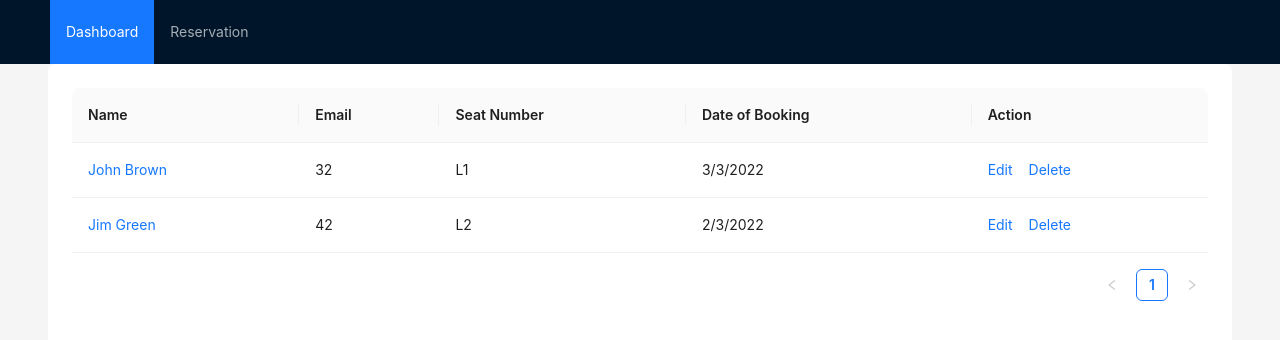
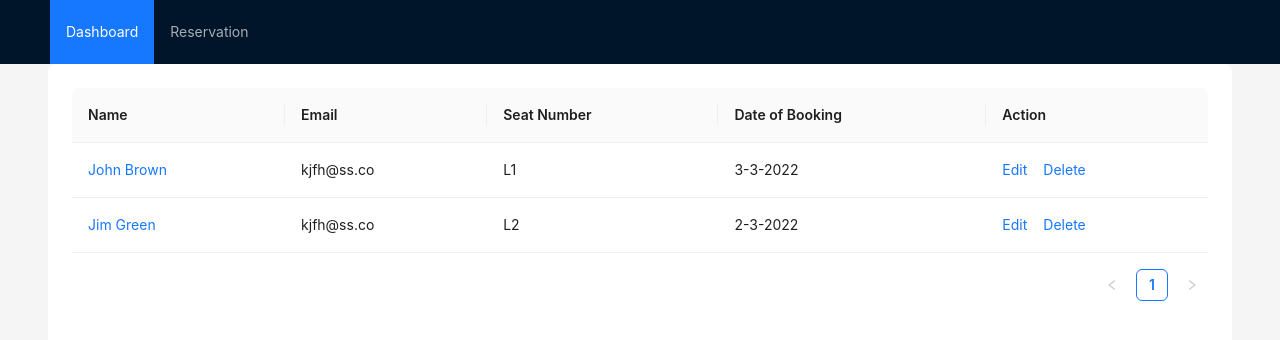
Before and after one commit to dhruvigoyani/busTicketBooking, a React (Create React App) app: page / in a window 1280 px wide. Shown: the top 340 px of the page. Built offline with nearby package versions, Linux system fonts and the light colour scheme.

Commit message:
Manage edit functionality of ticket

```diff
--- a/src/description/dashboard.description.js
+++ b/src/description/dashboard.description.js
@@ -44,15 +44,15 @@ export const data = [
     {
         key: '1',
         name: 'John Brown',
-        email: 32,
+        email: 'kjfh@ss.co',
         seatNumber: 'L1',
-        dateOfBooking: '3/3/2022',
+        dateOfBooking: '3-3-2022',
     },
     {
         key: '2',
         name: 'Jim Green',
-        email: 42,
+        email: 'kjfh@ss.co',
         seatNumber: 'L2',
-        dateOfBooking: '2/3/2022',
+        dateOfBooking: '2-3-2022',
     },
 ];
--- a/src/hook/useDashboard.hook.js
+++ b/src/hook/useDashboard.hook.js
@@ -1,18 +1,26 @@
 import { useEffect, useState } from "react";
 import { useSelector } from "react-redux";
 import { data } from "../description/dashboard.description";
+import { Form } from "antd";
+import { equal } from "../utils/javascript";
 
 const useDashboard = () => {
     const reserveTicketData = useSelector((state) => state?.form?.reserveTicketData);
+    const [form] = Form.useForm();
 
+    const [toggleModal, setToggleModal] = useState(false)
     const [ticketData, setTicketData] = useState([])
+    const [key, setKey] = useState(null)
+    const handleCancel = () => setToggleModal(false)
 
     useEffect(() => {
         setTicketData([...data, ...reserveTicketData])
     }, [])
 
     const handleEdit = (record) => {
-        console.log('object :>> ', record);
+        form.setFieldsValue(record);
+        setKey(record?.key)
+        setToggleModal(true)
     }
 
     const handleDelete = (key) => {
@@ -20,8 +28,27 @@ const useDashboard = () => {
         setTicketData(updatedData);
     }
 
+    const onFinish = (values) => {
+        const updatedData = ticketData.map(item => {
+            if (equal(item?.key, key)) {
+                return { ...item, ...values };
+            }
+            return item;
+        });
+
+        setTicketData(updatedData);
+        setKey(null)
+        handleCancel()
+    }
+
     return {
-        handleEdit, handleDelete, ticketData
+        handleEdit,
+        handleDelete,
+        ticketData,
+        toggleModal,
+        handleCancel,
+        onFinish,
+        form
     }
 }
 
--- a/src/hook/useReservation.hook.js
+++ b/src/hook/useReservation.hook.js
@@ -22,9 +22,7 @@ const useReservation = () => {
         form.resetFields();
 
     };
-    const onFinishFailed = (errorInfo) => {
-        console.log('Failed:', errorInfo);
-    };
-    return { toggleModal, handleToggleModal, handleCancel, onFinish, onFinishFailed, form }
+
+    return { toggleModal, handleToggleModal, handleCancel, onFinish, form }
 }
 export default useReservation
--- a/src/presentation/dashboard/Dashboard.jsx
+++ b/src/presentation/dashboard/Dashboard.jsx
@@ -1,9 +1,31 @@
 import { Table } from "antd";
 import { columns } from "../../description/dashboard.description";
 import useDashboard from "../../hook/useDashboard.hook";
+import ReservationForm from "../../shared/ReservationForm";
+import { EDIT_TICKET } from "../../utils/constant";
 
 const Dashboard = () => {
-    const { handleEdit, handleDelete, ticketData } = useDashboard()
-    return <Table columns={columns(handleEdit, handleDelete)} dataSource={ticketData} />
+    const {
+        handleEdit,
+        handleDelete,
+        ticketData,
+        toggleModal,
+        handleCancel,
+        onFinish,
+        form
+    } = useDashboard()
+    return <>
+        <Table columns={columns(handleEdit, handleDelete)} dataSource={ticketData} />
+        <ReservationForm
+            {...{
+                toggleModal,
+                handleCancel,
+                title: EDIT_TICKET,
+                onFinish,
+                form,
+                isEdit: true
+            }}
+        />
+    </>
 }
 export default Dashboard;
--- a/src/presentation/reservation/Reservation.jsx
+++ b/src/presentation/reservation/Reservation.jsx
@@ -1,15 +1,23 @@
 import useReservation from "../../hook/useReservation.hook";
 import BTBButton from "../../shared/BTBButton";
 import ReservationForm from "../../shared/ReservationForm";
-import { RESERVE_TICKET_TITLE } from "../../utils/constant";
+import { BOOK_TICKET, RESERVE_TICKET_TITLE } from "../../utils/constant";
 
 const Reservation = () => {
-    const { toggleModal, handleToggleModal, handleCancel, onFinish, onFinishFailed, form } = useReservation()
+    const { toggleModal, handleToggleModal, handleCancel, onFinish, form } = useReservation()
 
 
     return <>
-        <BTBButton onClick={handleToggleModal}>Book a ticket</BTBButton>
-        <ReservationForm {...{ toggleModal, handleCancel, title: RESERVE_TICKET_TITLE, onFinish, onFinishFailed, form }} />
+        <BTBButton onClick={handleToggleModal}>{BOOK_TICKET}</BTBButton>
+        <ReservationForm
+            {...{
+                toggleModal,
+                handleCancel,
+                title: RESERVE_TICKET_TITLE,
+                onFinish,
+                form
+            }}
+        />
     </>
 }
 export default Reservation;
--- a/src/shared/ReservationForm.jsx
+++ b/src/shared/ReservationForm.jsx
@@ -8,7 +8,7 @@ import BTBInput from "./BTBInput"
 import BTBModal from "./BTBModal"
 import BTBSelect from "./BTBSelect"
 
-const ReservationForm = ({ toggleModal, handleCancel, title, onFinish, onFinishFailed, form }) =>
+const ReservationForm = ({ toggleModal, handleCancel, title, onFinish, onFinishFailed, form, isEdit }) =>
     <BTBModal  {...{ handleCancel, open: toggleModal, title }}>
         <BTBForm
             {...{ onFinish, onFinishFailed, form }}
@@ -16,13 +16,13 @@ const ReservationForm = ({ toggleModal, handleCancel, title, onFinish, onFinishF
             {reservationField?.map((field) =>
                 <BTBFormItem {...field}>
                     {ternary(equal(field?.type, 'select'),
-                        <BTBSelect options={[{
-                            value: 'jack',
-                            label: 'Jack',
+                        <BTBSelect disabled={isEdit} options={[{
+                            value: 'l1',
+                            label: 'L1',
                         },
                         {
-                            value: 'lucy',
-                            label: 'Lucy',
+                            value: 'l2',
+                            label: 'L2',
                         },
                         ]} />,
                         <BTBInput {...field} />)}
--- a/src/utils/constant.js
+++ b/src/utils/constant.js
@@ -5,3 +5,7 @@ export const RESERVE_TICKET_TITLE = 'Reserve a ticket'
 export const EDIT = 'Edit'
 
 export const DELETE = 'Delete'
+
+export const EDIT_TICKET = 'Edit Ticket'
+
+export const BOOK_TICKET = 'Book a ticket'
```
